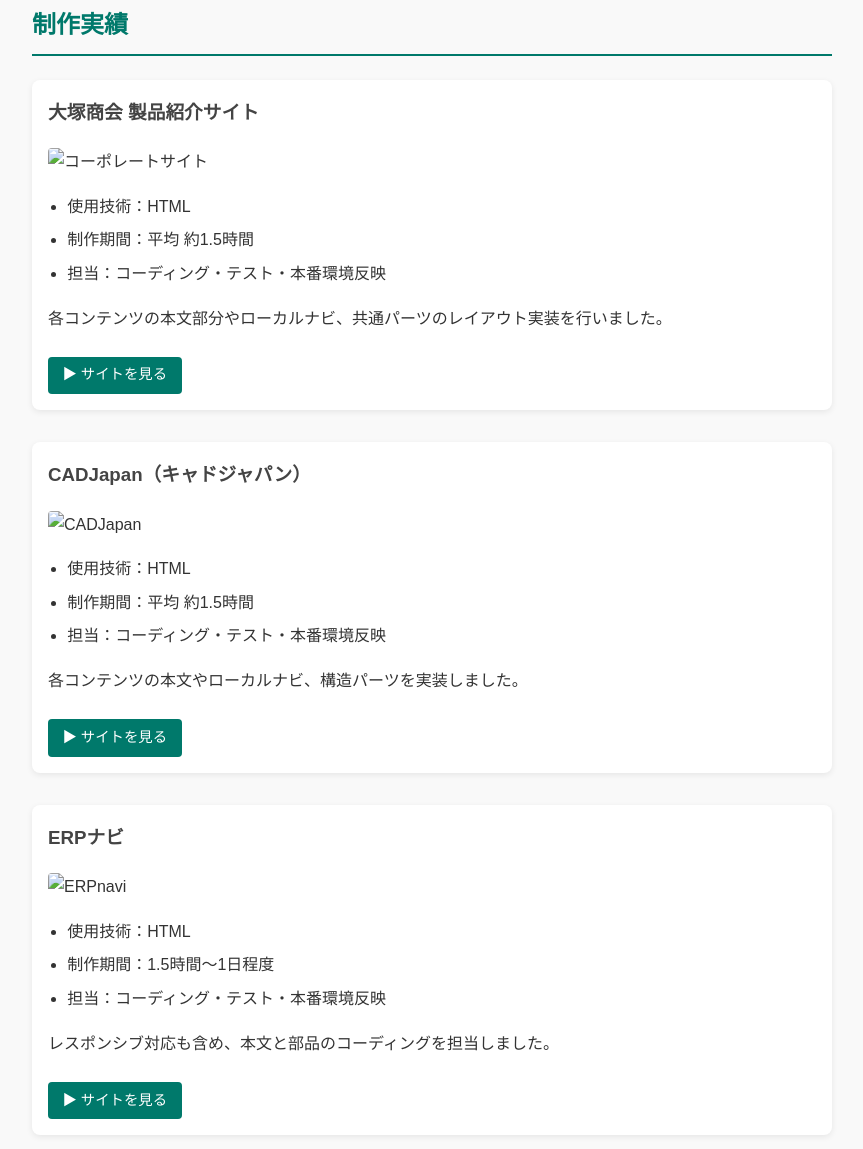
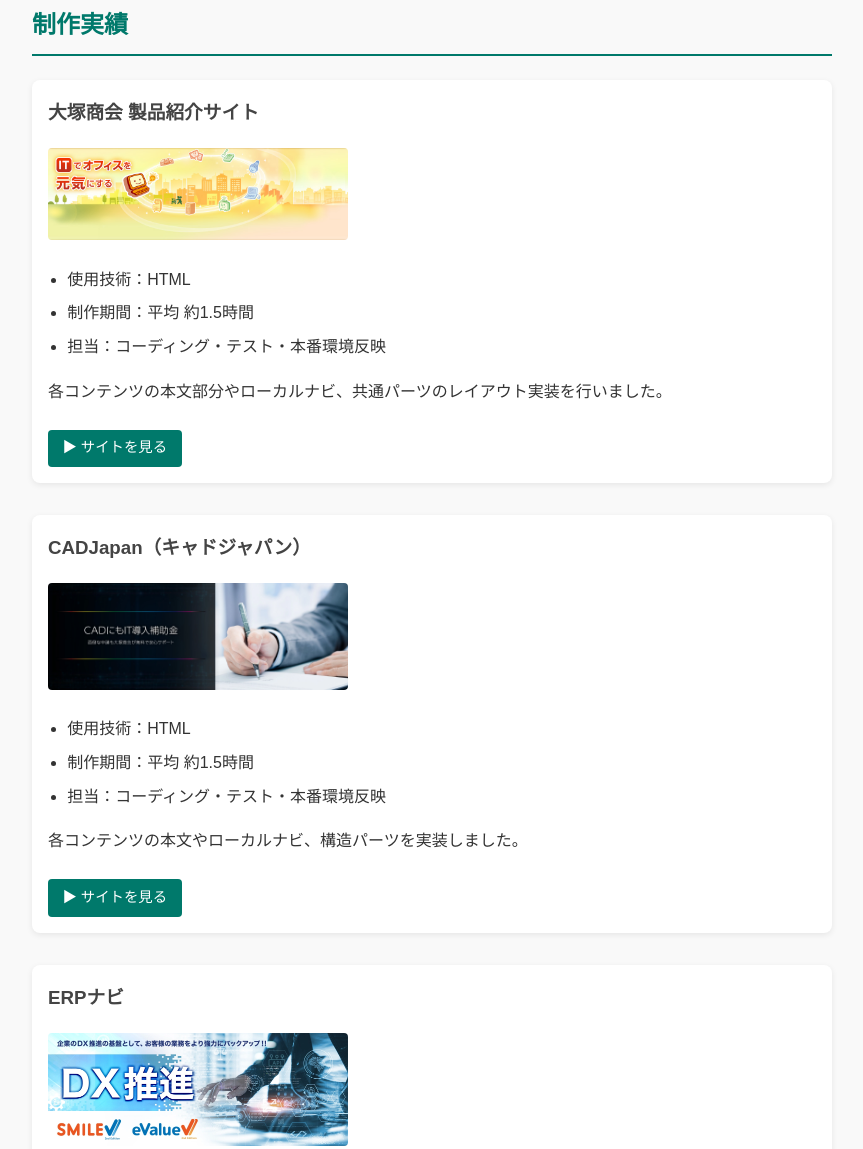
Before and after one commit to 1ua1ea/portfolio, a plain HTML site: page index.html in a window 1280 px wide. Shown: the part 383-1532 px from the top of the page, without its empty margins (208-1071 px from the left). Drawn offline with Linux system fonts and the light colour scheme.

Commit message:
Update index.html

```diff
--- a/index.html
+++ b/index.html
@@ -21,7 +21,7 @@
 
     <div class="work-item">
       <h3>大塚商会 製品紹介サイト</h3>
-      <img src="imges/otsuka-shokai.png" alt="コーポレートサイト" width="300">
+      <img src="images/otsuka-shokai.png" alt="コーポレートサイト" width="300">
       <ul>
         <li>使用技術：HTML</li>
         <li>制作期間：平均 約1.5時間</li>
@@ -33,7 +33,7 @@
 
     <div class="work-item">
       <h3>CADJapan（キャドジャパン）</h3>
-      <img src="imges/cadjapan.png" alt="CADJapan" width="300">
+      <img src="images/cadjapan.png" alt="CADJapan" width="300">
       <ul>
         <li>使用技術：HTML</li>
         <li>制作期間：平均 約1.5時間</li>
@@ -45,7 +45,7 @@
 
     <div class="work-item">
       <h3>ERPナビ</h3>
-      <img src="imges/erpnavi.png" alt="ERPnavi" width="300">
+      <img src="images/erpnavi.png" alt="ERPnavi" width="300">
       <ul>
         <li>使用技術：HTML</li>
         <li>制作期間：1.5時間〜1日程度</li>
@@ -57,7 +57,7 @@
 
     <div class="work-item">
       <h3>DMMチャットブーストCV（エン・ジャパン、ビズリーチ、楽天銀行など）</h3>
-      <img src="imges/chatboost.png" alt="チャットブーストCV" width="300">
+      <img src="images/chatboost.png" alt="チャットブーストCV" width="300">
       <ul>
         <li>使用技術：YAML</li>
         <li>制作期間：1.5時間〜5日程度</li>
```
